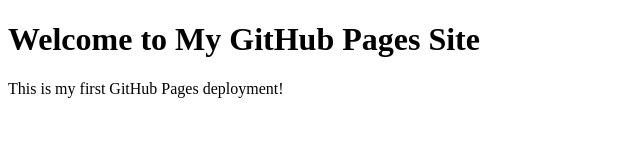
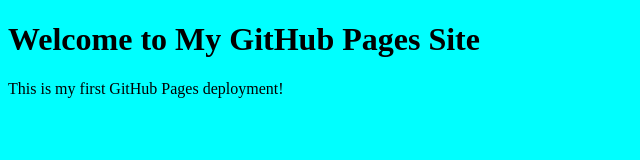
Before and after one commit to sodagiri5623-star/my-first-web-app, a plain HTML site: page index.html in a window 1280 px wide. Shown: the whole page, without its empty margins (0-640 px from the left). Drawn offline with Linux system fonts and the light colour scheme.

Commit message:
Add files via upload

```diff
--- a/index.html
+++ b/index.html
@@ -4,6 +4,12 @@
         <meta charset="UTF-8">
         <meta name="viewport" content="width=device-width, initial-scale=1.0">
         <title>My GitHub pages Site</title>
+        <style>
+            body {
+                background-color: aqua;
+                font-family: 'MS Gothic', 'MS明朝', 'sans-serif';
+            }
+        </style>
     </head>
     <body>
         <h1>Welcome to My GitHub Pages Site</h1>
```
